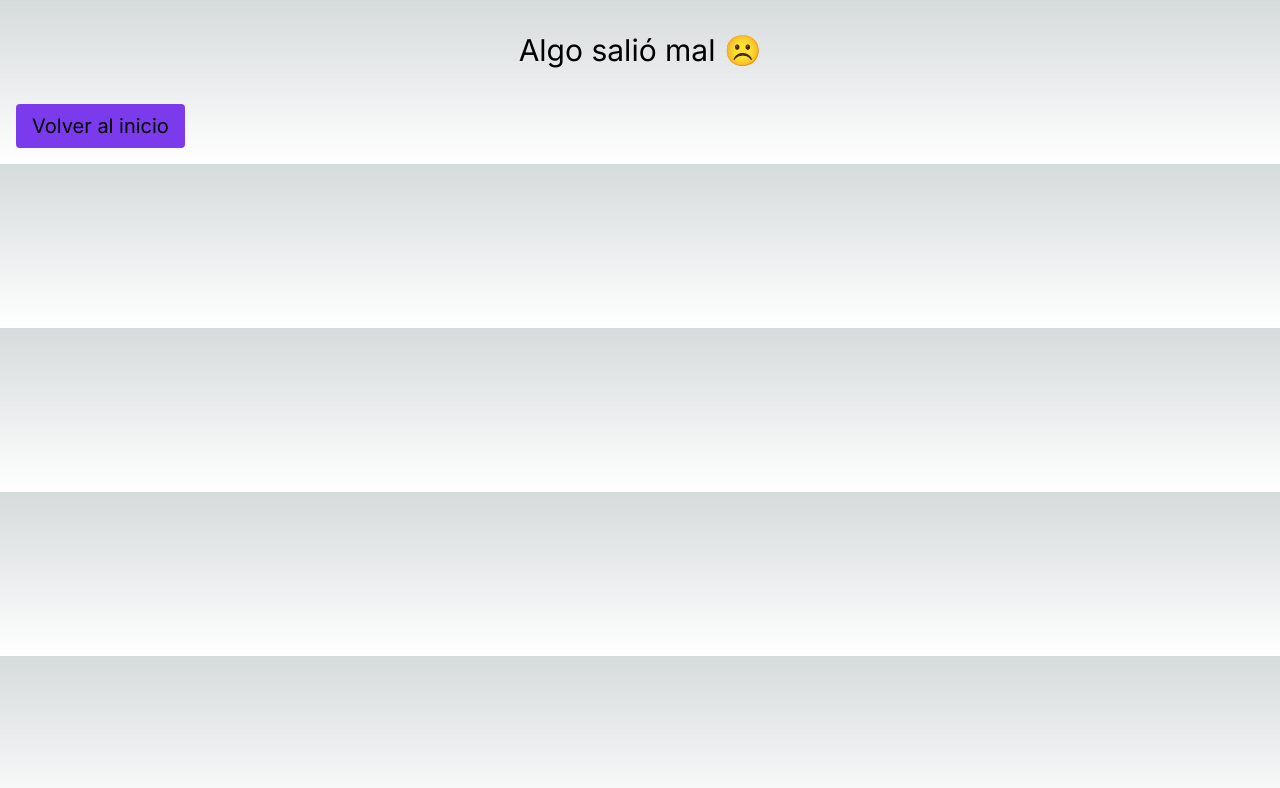
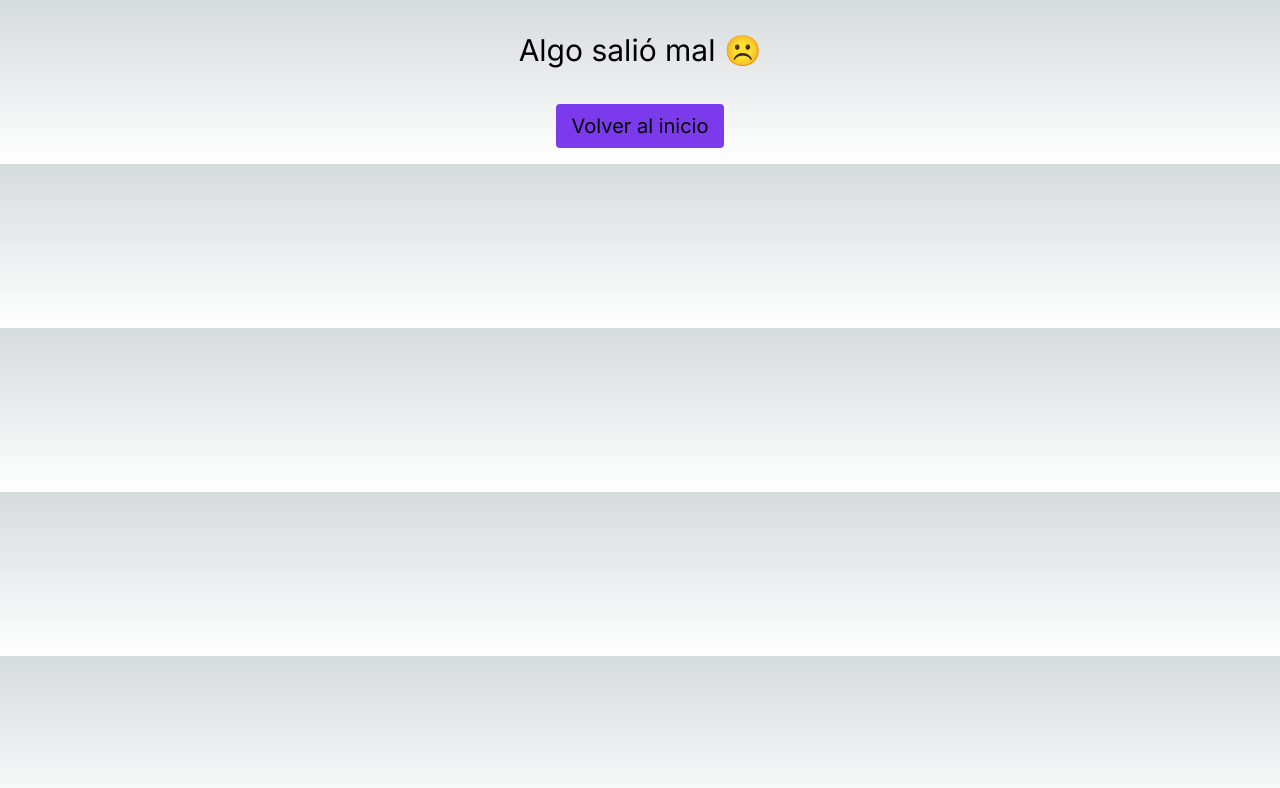
Before and after one commit to Luciano275/GroupApp, a Next.js app: page /error in a window 1280 px wide. Shown: the top 788 px of the page. Built offline with nearby package versions, Linux system fonts and the light colour scheme.

Commit message:
Center the button

```diff
--- a/app/error/page.tsx
+++ b/app/error/page.tsx
@@ -1,8 +1,12 @@
+import Link from "next/link";
+
 export default function AuthErrorPage() {
   return (
     <main className="p-4">
       <h2 className="text-center py-4 px-2 text-3xl">Algo salió mal ☹️</h2>
-      <button className="w-fit py-2 px-4 text-xl rounded bg-violet-600 mx-auto mt-5">Volver al inicio</button>
+      <div className="flex justify-center">
+        <Link href="/" className="w-fit py-2 px-4 text-xl rounded bg-violet-600 mx-auto mt-5 hover:bg-fuchsia-800">Volver al inicio</Link>
+      </div>
     </main>
   )
 }
```
